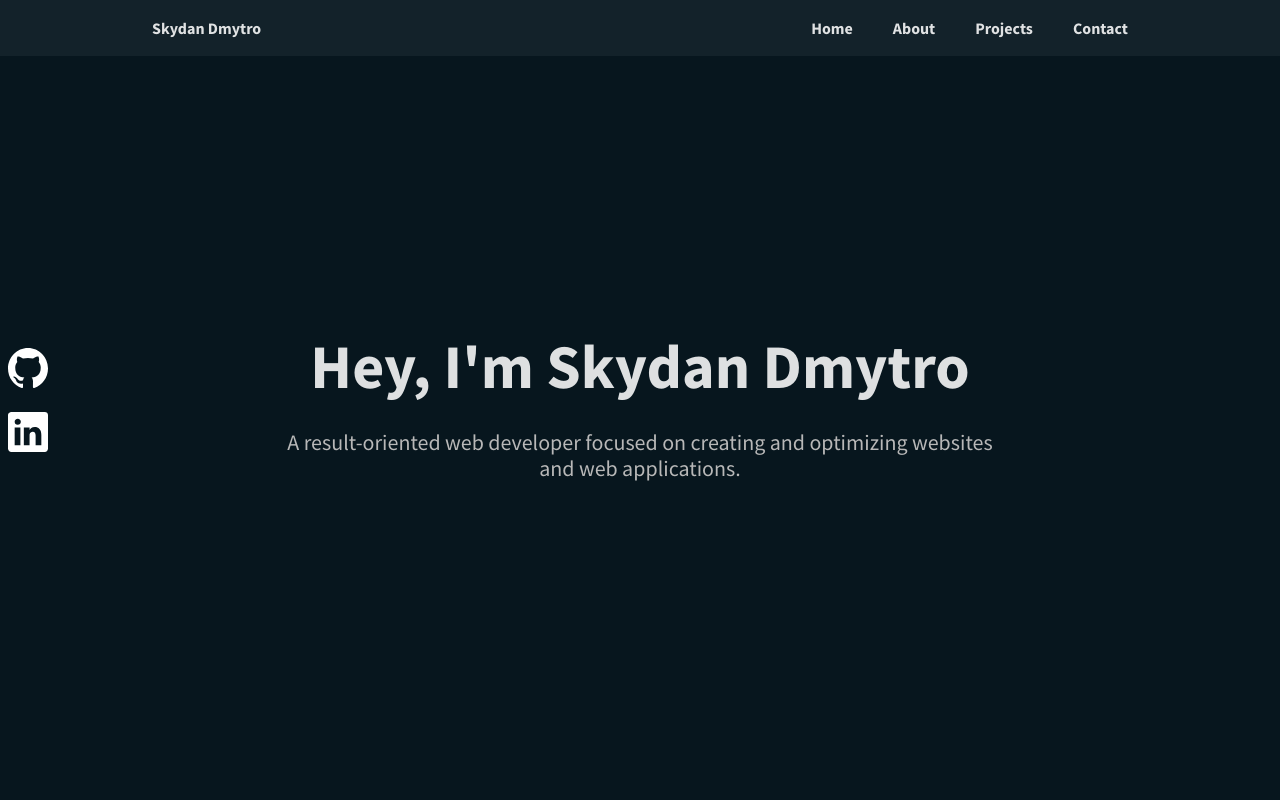
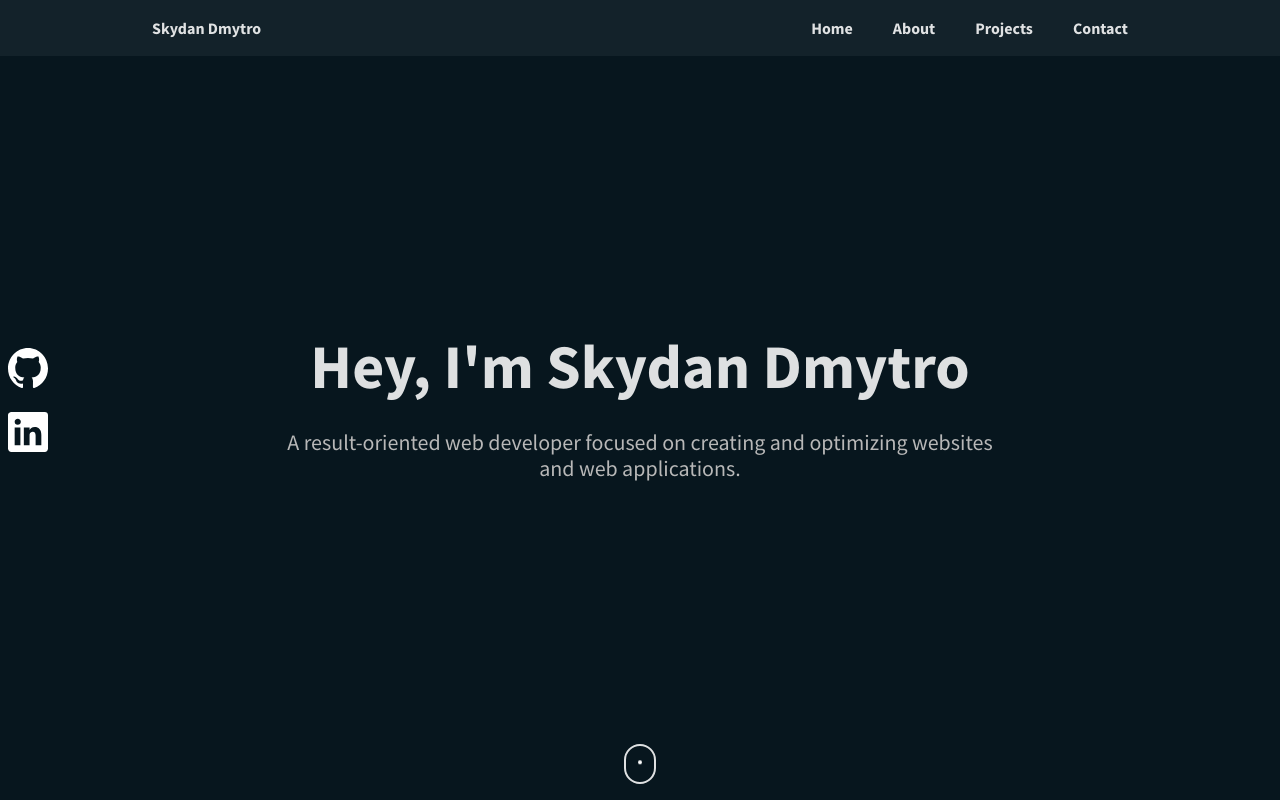
Before and after one commit to SkyDmytro/portfolio_nextjs, a React (Vite) app: page / in a window 1280 px wide. Shown: the top 800 px of the page. Built offline with nearby package versions, Linux system fonts and the light colour scheme.

Commit message:
feat(home page): add mouse scroll animation

```diff
--- /dev/null
+++ b/src/components/ScrollAnimationComponent.tsx
@@ -0,0 +1,9 @@
+import React from "react";
+import "../styles/ScrollAnimationComponent.style.css";
+export const ScrollAnimationComponent = () => {
+  return (
+    <div className="w-8 h-10 rounded-3xl border-2 border-white absolute bottom-4 left-1/2 scroll-container">
+      <div className="w-1 h-1 bg-primaryFont rounded-full absolute top-2 left-[44%] scroll-dot"></div>
+    </div>
+  );
+};
--- a/src/pages/MainPage.tsx
+++ b/src/pages/MainPage.tsx
@@ -1,6 +1,7 @@
 import React from "react";
 import { SocialsMainPage } from "../components/SocialsMainPage";
 import { Title } from "../components/Title";
+import { ScrollAnimationComponent } from "../components/ScrollAnimationComponent";
 
 export const MainPage: React.FC = () => {
   return (
@@ -9,6 +10,7 @@ export const MainPage: React.FC = () => {
       <div className="container h-full flex justify-center items-center">
         <Title />
       </div>
+      <ScrollAnimationComponent />
     </section>
   );
 };
--- /dev/null
+++ b/src/styles/ScrollAnimationComponent.style.css
@@ -0,0 +1,23 @@
+.scroll-container {
+
+  transform: translateX(-50%);
+  overflow: hidden;
+}
+
+.scroll-dot {
+  animation: scrollDown 1s infinite ease-in-out;
+}
+
+@keyframes scrollDown {
+  0% {
+    transform: translateY(0);
+    opacity: 1;
+  }
+  70% {
+    opacity: 1;
+  }
+  100% {
+    transform: translateY(0.5rem);
+    opacity: 0;
+  }
+}
```
